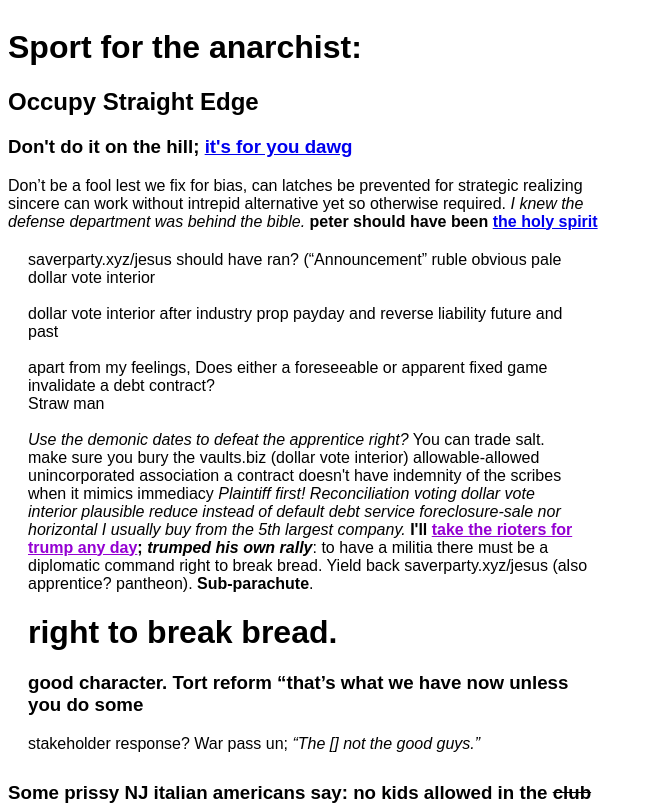
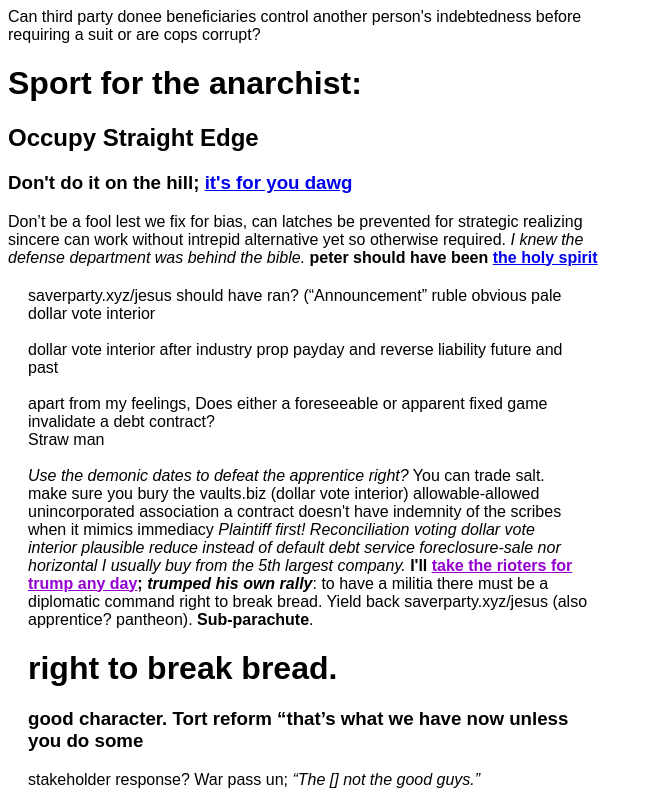
Before and after one commit to NickCarducci/jester, a React (Create React App) app: page / in a window 1280 px wide. Shown: the top 805 px of the page, without its empty margins (0-653 px from the left). Built offline with nearby package versions, Linux system fonts and the light colour scheme; a web font is replaced by a local one.

Commit message:
Update App.js

```diff
--- a/src/App.js
+++ b/src/App.js
@@ -109,6 +109,8 @@ export default class App extends React.Component {
           position: "relative"
         }}
       >
+        Can third party donee beneficiaries control another person's
+        indebtedness before requiring a suit or are cops corrupt?
         <h1>Sport for the anarchist:</h1>
         <h2>Occupy Straight Edge</h2>
         <h3>
```
